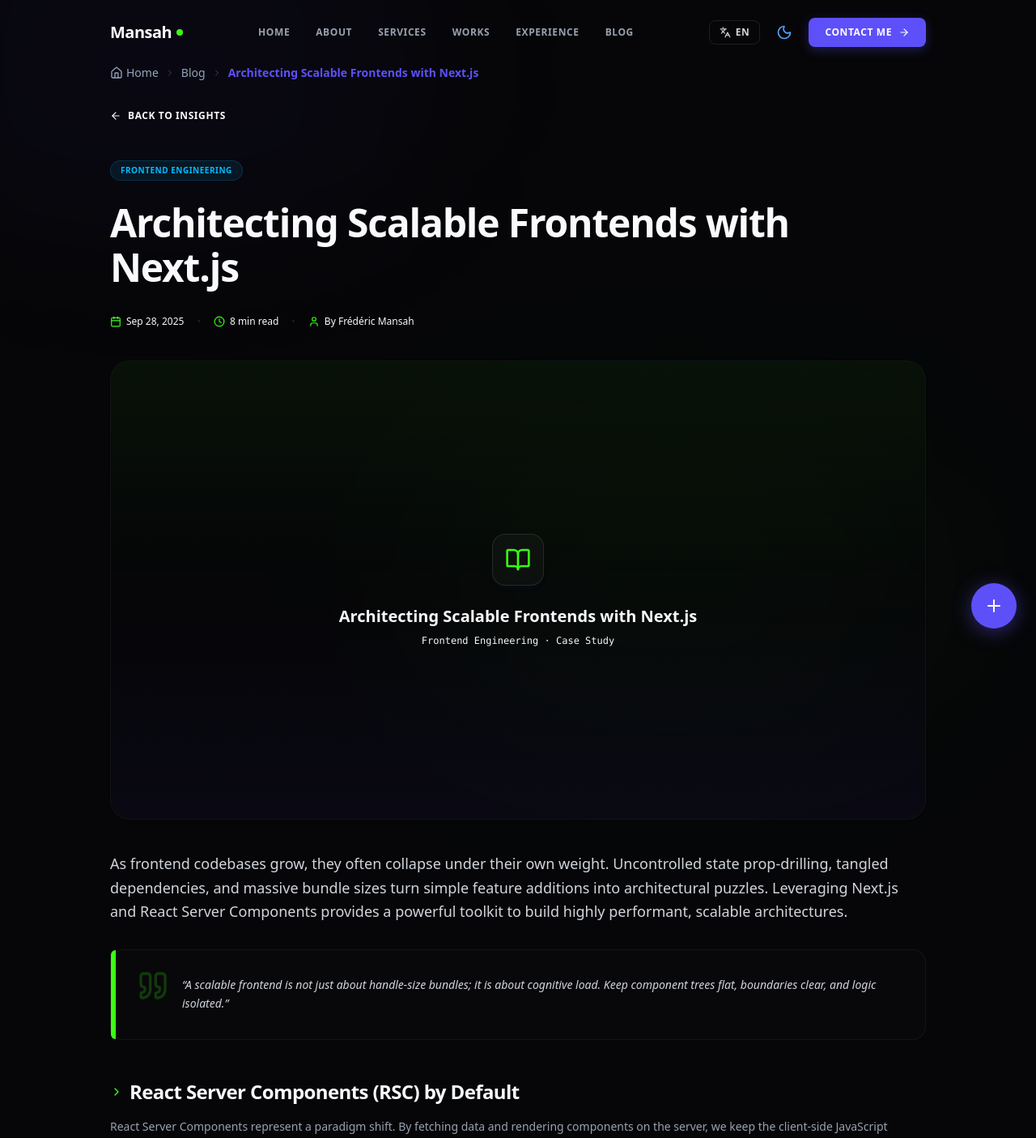
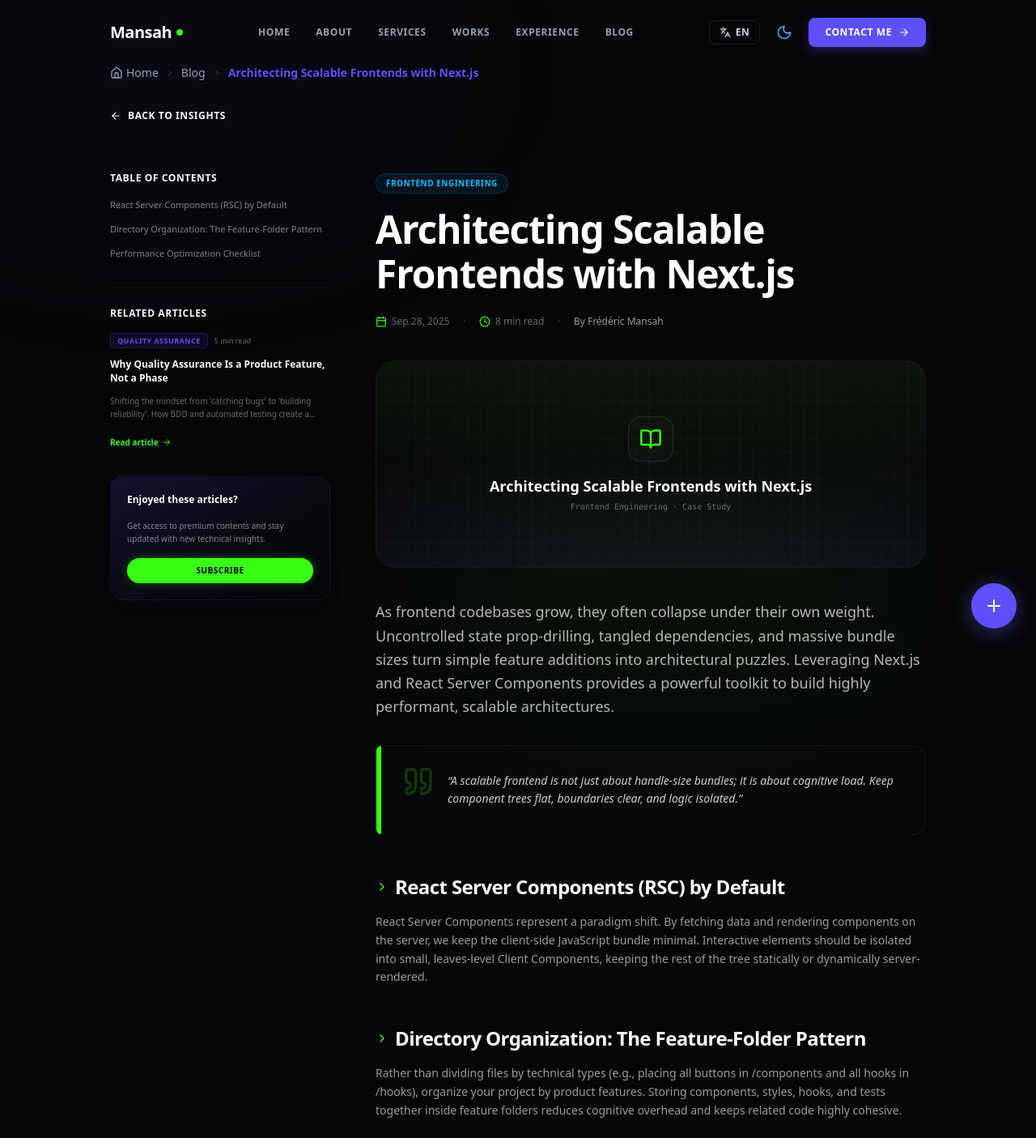
Before and after one commit to HonluePetnou/portofolio-mansah, a Next.js app: page /blog/architecting-scalable-frontends in a window 1280 px wide. Shown: the top 1405 px of the page at 81% size. Built offline with nearby package versions, Linux system fonts and the light colour scheme.

Commit message:
feat: add sticky left sidebar (TOC, related articles, newsletter) to blog article details page

```diff
--- a/src/app/blog/[slug]/page.tsx
+++ b/src/app/blog/[slug]/page.tsx
@@ -1,7 +1,7 @@
 import { blogPosts } from "@/data/blog";
 import { notFound } from "next/navigation";
 import Link from "next/link";
-import { ArrowLeft, Clock, Calendar, Quote, CheckCircle2, User, ChevronRight, BookOpen } from "lucide-react";
+import { ArrowLeft, ArrowRight, Clock, Calendar, Quote, ChevronRight, BookOpen, Mail } from "lucide-react";
 import { Breadcrumbs } from "@/components/shared/breadcrumbs";
 import { Metadata } from "next";
 import { cn } from "@/lib/utils";
@@ -42,10 +42,14 @@
     notFound();
   }
 
+  // Find a related post (a different post, preferably of the same category)
+  const relatedPost = blogPosts.find((p) => p.slug !== slug && p.category === post.category) ||
+                      blogPosts.find((p) => p.slug !== slug);
+
   return (
-    <div className="container section-py max-w-3xl space-y-10">
+    <div className="container section-py max-w-6xl space-y-10">
 
-      {/* Top Navigation */}
+      {/* Top Navigation & Breadcrumbs */}
       <div className="space-y-4">
         <Breadcrumbs
           items={[
@@ -63,8 +67,83 @@
         </Link>
       </div>
 
-      {/* Article Header */}
-      <div className="space-y-6 text-left">
+      {/* Main 2-Column Layout */}
+      <div className="grid lg:grid-cols-[280px_1fr] gap-12 items-start pt-4">
+
+        {/* Left Column (Sticky Sidebar on Desktop) */}
+        <aside className="hidden lg:block sticky top-24 self-start space-y-8 max-h-[calc(100vh-120px)] pr-2">
+
+          {/* Table of Contents */}
+          <div className="space-y-4 text-left">
+            <h3 className="text-xs font-bold uppercase tracking-wider text-muted-foreground">
+              Table of Contents
+            </h3>
+            <ul className="space-y-3 text-[11px] font-medium">
+              {post.sections.map((sec, idx) => (
+                <li key={idx}>
+                  <a
+                    href={`#section-${idx}`}
+                    className="block text-white/50 hover:text-brand-accent transition-colors leading-relaxed"
+                  >
+                    {sec.heading}
+                  </a>
+                </li>
+              ))}
+            </ul>
+          </div>
+
+          {/* Related Articles */}
+          {relatedPost && (
+            <div className="space-y-4 text-left pt-6 border-t border-white/5">
+              <h3 className="text-xs font-bold uppercase tracking-wider text-muted-foreground">
+                Related articles
+              </h3>
+              <div className="space-y-3">
+                <div className="flex items-center gap-2 text-[9px]">
+                  <span className={cn(
+                    "font-bold uppercase tracking-wider px-2 py-0.5 rounded border",
+                    getCategoryStyle(relatedPost.category)
+                  )}>
+                    {relatedPost.category}
+                  </span>
+                  <span className="text-white/40">{relatedPost.readTime}</span>
+                </div>
+                <h4 className="text-xs font-bold text-foreground hover:text-brand-accent transition-colors leading-snug">
+                  <Link href={`/blog/${relatedPost.slug}`}>{relatedPost.title}</Link>
+                </h4>
+                <p className="text-[10px] text-white/40 line-clamp-2 leading-relaxed">
+                  {relatedPost.excerpt}
+                </p>
+                <Link
+                  href={`/blog/${relatedPost.slug}`}
+                  className="inline-flex items-center gap-1 text-[10px] font-bold text-brand-primary dark:text-brand-accent hover:underline"
+                >
+                  Read article <ArrowRight className="w-3 h-3" />
+                </Link>
+              </div>
+            </div>
+          )}
+
+          {/* Newsletter / Enjoyed Box */}
+          <div className="p-5 rounded-2xl bg-gradient-to-br from-brand-primary/15 via-brand-primary/5 to-transparent border border-brand-primary/10 shadow-lg text-left space-y-4">
+            <h4 className="font-extrabold text-white text-xs">
+              Enjoyed these articles?
+            </h4>
+            <p className="text-[10px] text-white/50 leading-relaxed">
+              Get access to premium contents and stay updated with new technical insights.
+            </p>
+            <button className="w-full py-2 rounded-full bg-brand-accent hover:bg-brand-accent/90 text-black font-bold text-[10px] uppercase tracking-wider transition-all shadow-[0_0_12px_rgba(57,255,20,0.3)]">
+              Subscribe
+            </button>
+          </div>
+
+        </aside>
+
+        {/* Right Column (Main Article Body) */}
+        <div className="space-y-10 max-w-3xl">
+
+          {/* Article Header info */}
+          <div className="space-y-4 text-left">
             <span className={cn(
               "text-[10px] font-bold tracking-wider uppercase px-3 py-1 rounded-full border w-fit inline-block",
               getCategoryStyle(post.category)
@@ -72,50 +151,49 @@
               {post.category}
             </span>
 
-        <h1 className="text-3xl md:text-5xl font-extrabold tracking-tight text-foreground leading-[1.15]">
+            <h1 className="text-3xl md:text-5xl font-extrabold tracking-tight text-white leading-[1.15]">
               {post.title}
             </h1>
 
-        <div className="flex flex-wrap gap-4 text-xs text-muted-foreground pt-2">
+            <div className="flex flex-wrap gap-4 text-xs text-white/40 pt-2">
               <span className="flex items-center gap-1.5">
                 <Calendar className="w-3.5 h-3.5 text-brand-primary dark:text-brand-accent" />
                 {post.date}
               </span>
-          <span className="text-gray-300 dark:text-white/10">•</span>
+              <span className="text-white/10">•</span>
               <span className="flex items-center gap-1.5">
                 <Clock className="w-3.5 h-3.5 text-brand-primary dark:text-brand-accent" />
                 {post.readTime}
               </span>
-          <span className="text-gray-300 dark:text-white/10">•</span>
-          <span className="flex items-center gap-1.5 font-medium text-foreground">
-            <User className="w-3.5 h-3.5 text-brand-primary dark:text-brand-accent" />
+              <span className="text-white/10">•</span>
+              <span className="flex items-center gap-1.5 font-medium text-white/60">
                 By Frédéric Mansah
               </span>
             </div>
           </div>
 
-      {/* Decorative Banner Illustration */}
-      <div className="relative aspect-video w-full rounded-3xl overflow-hidden border border-gray-200/50 dark:border-white/5 bg-gray-50/50 dark:bg-brand-dark/50 flex flex-col items-center justify-center p-6 md:p-12 shadow-sm text-center">
+          {/* Decorative Header Banner (Modern Abstract Grid instead of image) */}
+          <div className="relative h-48 md:h-64 w-full rounded-3xl overflow-hidden border border-white/5 bg-white/[0.01] flex flex-col items-center justify-center p-6 md:p-12 shadow-sm text-center">
             {/* Subtle grid pattern background */}
-        <div className="absolute inset-0 bg-grid-white/[0.02] pointer-events-none" />
+            <div className="absolute inset-0 bg-[linear-gradient(to_right,rgba(255,255,255,0.02)_1px,transparent_1px),linear-gradient(to_bottom,rgba(255,255,255,0.02)_1px,transparent_1px)] bg-[size:16px_16px] pointer-events-none" />
             <div className="absolute inset-0 bg-gradient-to-t from-brand-primary/5 via-transparent to-brand-accent/5 pointer-events-none" />
 
             {/* Dynamic icon indicator */}
-        <div className="w-16 h-16 rounded-2xl bg-white dark:bg-white/[0.03] border border-gray-200/50 dark:border-white/10 flex items-center justify-center mb-6 shadow-md shadow-brand-primary/5">
-          <BookOpen className="w-8 h-8 text-brand-primary dark:text-brand-accent" />
+            <div className="w-14 h-14 rounded-2xl bg-white/[0.02] border border-white/10 flex items-center justify-center mb-4 shadow-md shadow-brand-primary/5">
+              <BookOpen className="w-7 h-7 text-brand-primary dark:text-brand-accent" />
             </div>
 
-        <h3 className="text-lg md:text-xl font-bold text-foreground max-w-md line-clamp-2">
+            <h3 className="text-md md:text-lg font-bold text-white max-w-md line-clamp-2">
               {post.title}
             </h3>
-        <span className="text-xs text-muted-foreground mt-2 font-mono">{post.category} · Case Study</span>
+            <span className="text-[10px] text-white/40 mt-1 font-mono">{post.category} · Case Study</span>
           </div>
 
-      {/* Article Body */}
+          {/* Article Content */}
           <article className="text-left space-y-8 prose dark:prose-invert max-w-none">
 
             {/* Introduction */}
-        <p className="text-base md:text-lg text-muted-foreground dark:text-gray-300 leading-relaxed font-normal">
+            <p className="text-base md:text-lg text-white/70 leading-relaxed font-normal">
               {post.introduction}
             </p>
 
@@ -123,7 +201,7 @@
             {post.quote && (
               <div className="relative p-6 md:p-8 rounded-2xl border border-brand-primary/10 dark:border-white/5 bg-brand-primary/5 dark:bg-white/[0.01] my-8 flex items-start gap-4">
                 <Quote className="w-10 h-10 text-brand-primary dark:text-brand-accent shrink-0 opacity-20 -mt-2" />
-            <div className="text-xs md:text-sm italic font-medium text-foreground dark:text-gray-300 leading-relaxed">
+                <div className="text-xs md:text-sm italic font-medium text-white/80 leading-relaxed">
                   &ldquo;{post.quote}&rdquo;
                 </div>
                 {/* Left accent bar */}
@@ -133,23 +211,23 @@
 
             {/* Sections Loop */}
             {post.sections.map((section, idx) => (
-          <div key={idx} className="space-y-4 pt-4">
-            <h2 className="text-xl md:text-2xl font-extrabold text-foreground tracking-tight flex items-center gap-2">
+              <div key={idx} id={`section-${idx}`} className="space-y-4 pt-4 scroll-mt-24">
+                <h2 className="text-xl md:text-2xl font-extrabold text-white tracking-tight flex items-center gap-2">
                   <ChevronRight className="w-4 h-4 text-brand-primary dark:text-brand-accent shrink-0" />
                   {section.heading}
                 </h2>
-            <p className="text-muted-foreground dark:text-gray-400 text-xs md:text-sm leading-relaxed">
+                <p className="text-white/60 text-xs md:text-sm leading-relaxed">
                   {section.body}
                 </p>
 
                 {/* Code Snippet */}
                 {section.codeSnippet && (
-              <div className="rounded-xl border border-gray-200/60 dark:border-white/10 overflow-hidden bg-[#0A0A0F] text-gray-200 text-left font-mono text-[11px] leading-relaxed my-6 shadow-lg">
-                <div className="flex items-center justify-between px-4 py-2 border-b border-gray-200/20 dark:border-white/5 bg-white/5">
-                  <span className="text-[10px] font-bold uppercase tracking-wider text-muted-foreground font-sans">
+                  <div className="rounded-xl border border-white/10 overflow-hidden bg-[#0A0A0F] text-gray-200 text-left font-mono text-[11px] leading-relaxed my-6 shadow-lg">
+                    <div className="flex items-center justify-between px-4 py-2 border-b border-white/5 bg-white/5">
+                      <span className="text-[10px] font-bold uppercase tracking-wider text-white/40 font-sans">
                         {section.codeSnippet.language}
                       </span>
-                  <span className="text-[9px] uppercase tracking-widest text-muted-foreground font-sans">
+                      <span className="text-[9px] uppercase tracking-widest text-white/30 font-sans">
                         Read Only
                       </span>
                     </div>
@@ -163,21 +241,20 @@
           </article>
 
           {/* Footer Profile Box */}
-      <div className="pt-8 border-t border-gray-200/50 dark:border-white/5">
-        <div className="p-6 rounded-2xl border border-gray-200/50 dark:border-white/5 bg-gray-50/50 dark:bg-card-bg flex flex-col sm:flex-row items-center gap-6 text-left">
+          <div className="pt-8 border-t border-white/5">
+            <div className="p-6 rounded-2xl border border-white/5 bg-[#0A0A0F] flex flex-col sm:flex-row items-center gap-6 text-left">
 
-          <div className="relative w-16 h-16 rounded-full overflow-hidden bg-brand-primary/10 border border-brand-primary/20 shrink-0 flex items-center justify-center">
-            {/* Simple fallback letter icon */}
-            <span className="text-2xl font-extrabold text-brand-primary dark:text-brand-accent">
+              <div className="relative w-14 h-14 rounded-full overflow-hidden bg-brand-primary/10 border border-brand-primary/20 shrink-0 flex items-center justify-center">
+                <span className="text-xl font-extrabold text-brand-primary dark:text-brand-accent">
                   F
                 </span>
               </div>
 
               <div className="space-y-2">
-            <h4 className="font-bold text-foreground text-sm">
+                <h4 className="font-bold text-white text-sm">
                   Frédéric Armel Mansah
                 </h4>
-            <p className="text-xs text-muted-foreground dark:text-gray-400 leading-relaxed">
+                <p className="text-xs text-white/50 leading-relaxed">
                   Senior Frontend Engineer & QA specialist, focus on modular React structures, quality automation pipelines, and API integrations.
                 </p>
                 <div className="pt-1">
@@ -194,5 +271,9 @@
           </div>
 
         </div>
+
+      </div>
+
+    </div>
   );
 }
```
Lines whose indentation alone changed are shown as unchanged.
